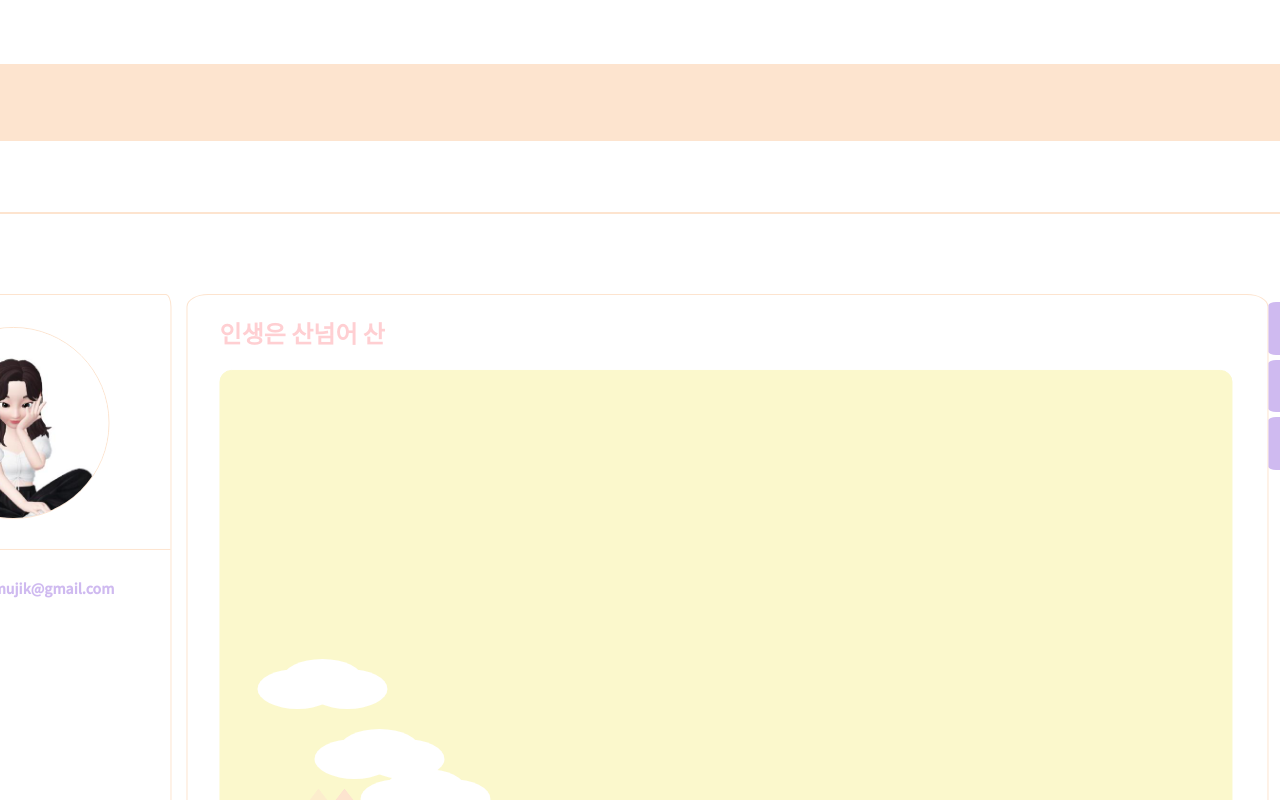
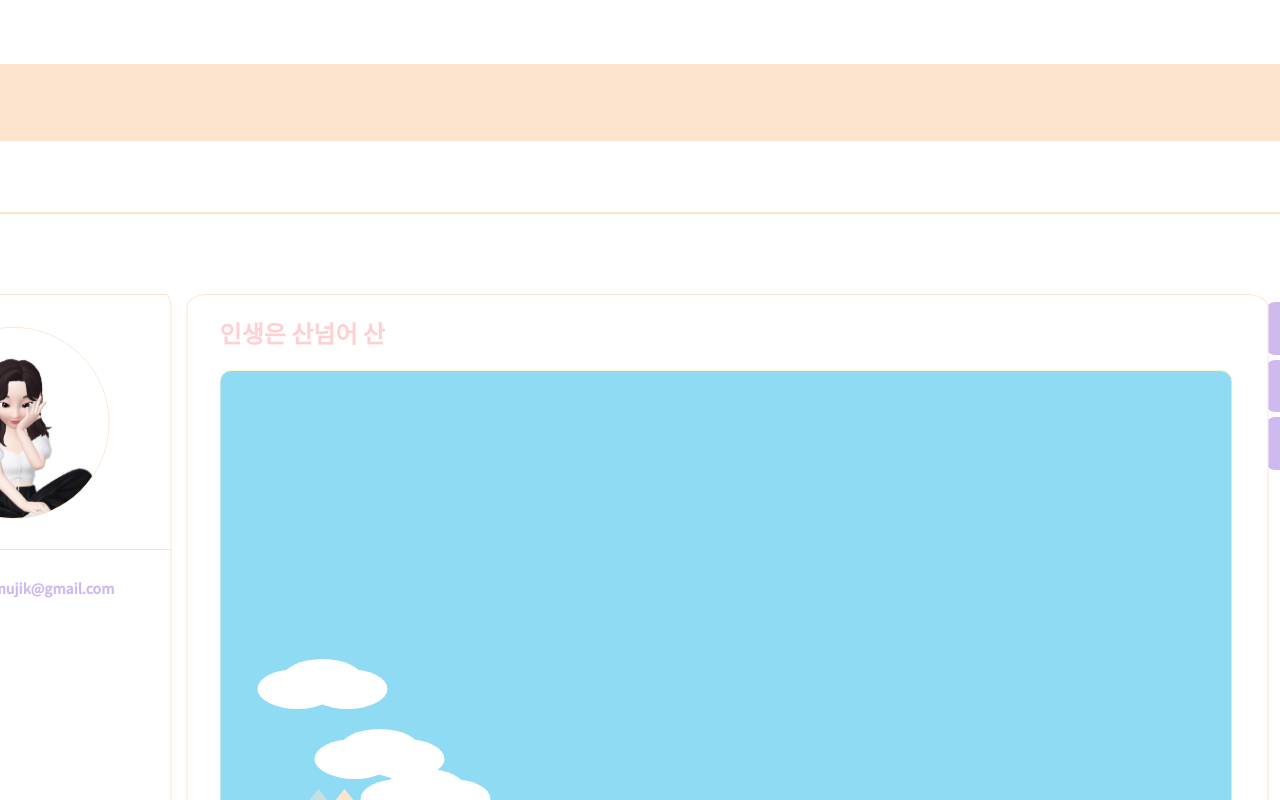
Before and after one commit to madisonrubylee/madison-blog-pure, a Next.js app: page / in a window 1280 px wide. Shown: the top 800 px of the page. Built offline with nearby package versions, Linux system fonts and the light colour scheme.

Commit message:
산 배경색 변경

```diff
--- a/components/menu_home/home.module.css
+++ b/components/menu_home/home.module.css
@@ -12,7 +12,7 @@
     margin-bottom: 2.5rem;
     display: flex;
     /* overflow: hidden; */
-    background:#fbf8cc;
+    background:#90dbf4;
     position: absolute;
     /* top: 0;
     left: 0;
```
